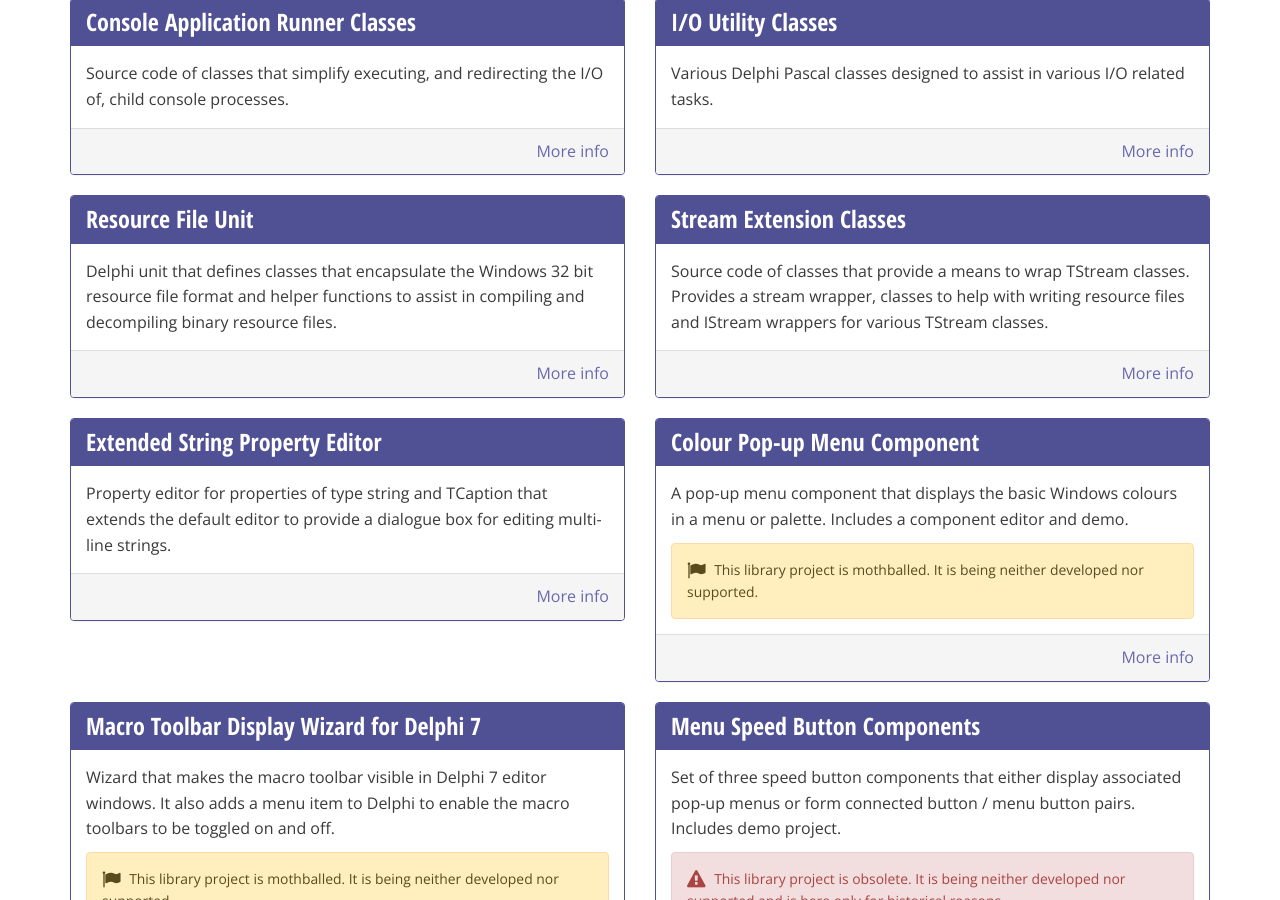
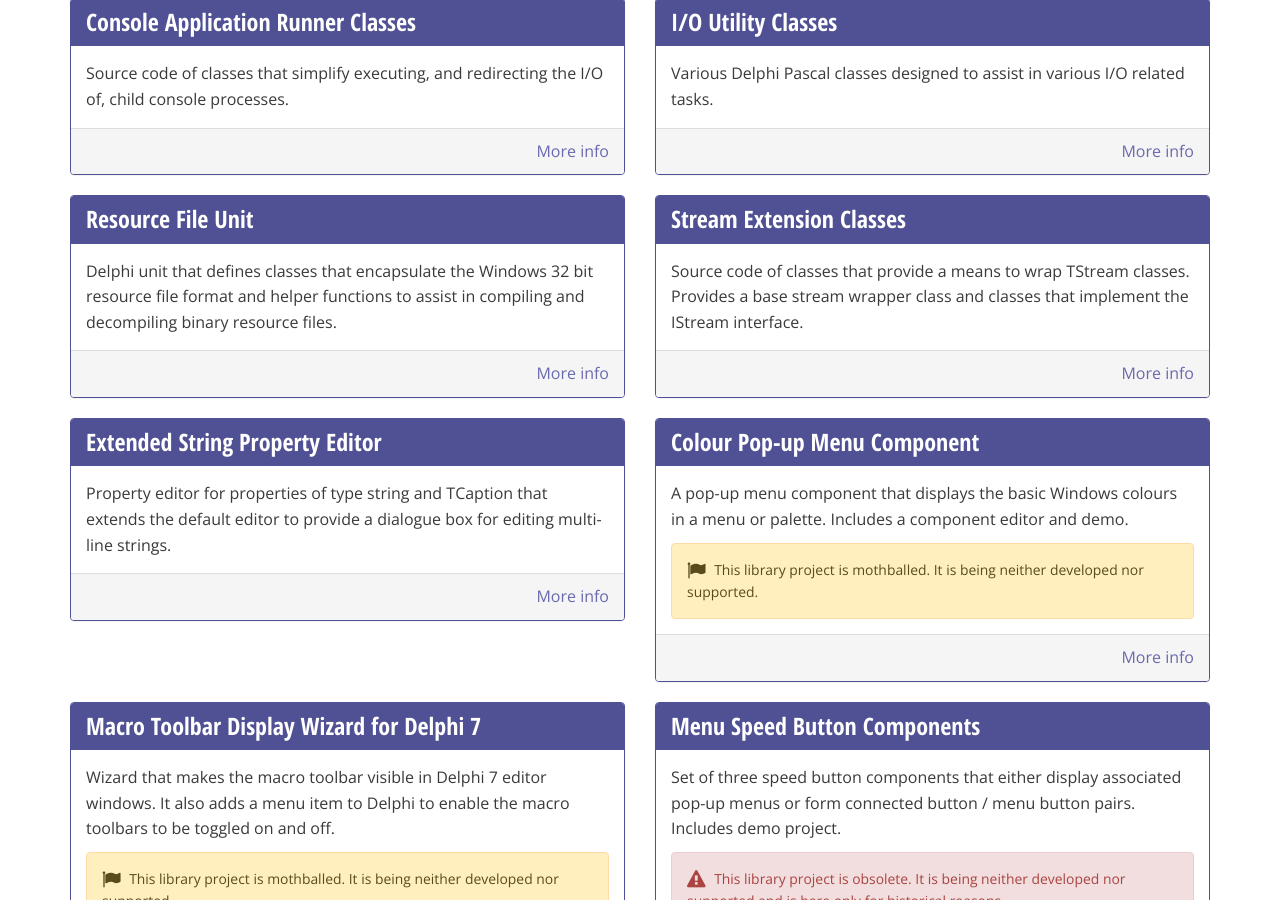
Before and after one commit to delphidabbler/delphidabbler.github.io, a Jekyll site: the page built from codelib.html, in a window 1280 px wide and 900 px high, scrolled down 1590 px. Built offline with Jekyll 4.4.1, drawn with Linux system fonts in a browser that asks for light colours; nearby versions of some CDN libraries; comment, search, counter and statistics services are not loaded.

Commit message:
Correct summary text for stream extension classes

```diff
--- a/_software/streams.html
+++ b/_software/streams.html
@@ -10,7 +10,7 @@ frameworks: ["RTL"]
 compatibility: "Delphi 4 & later"
 title: "Stream Extension Classes"
 precis: "Several classes to wrap and operate on TStream classes"
-summary: "Source code of classes that provide a means to wrap TStream classes. Provides a stream wrapper, classes to help with writing resource files and IStream wrappers for various TStream classes."
+summary: "Source code of classes that provide a means to wrap TStream classes. Provides a base stream wrapper class and classes that implement the IStream interface."
 meta-title: "TStream Extension Classes for Delphi Pascal | Open Source | 32 & 64 bit"
 download-base-url: "https://sourceforge.net/projects/ddablib/files/streams/"
 repo-url: https://sourceforge.net/p/ddablib/code/HEAD/tree/trunk/projects/streams/
```
